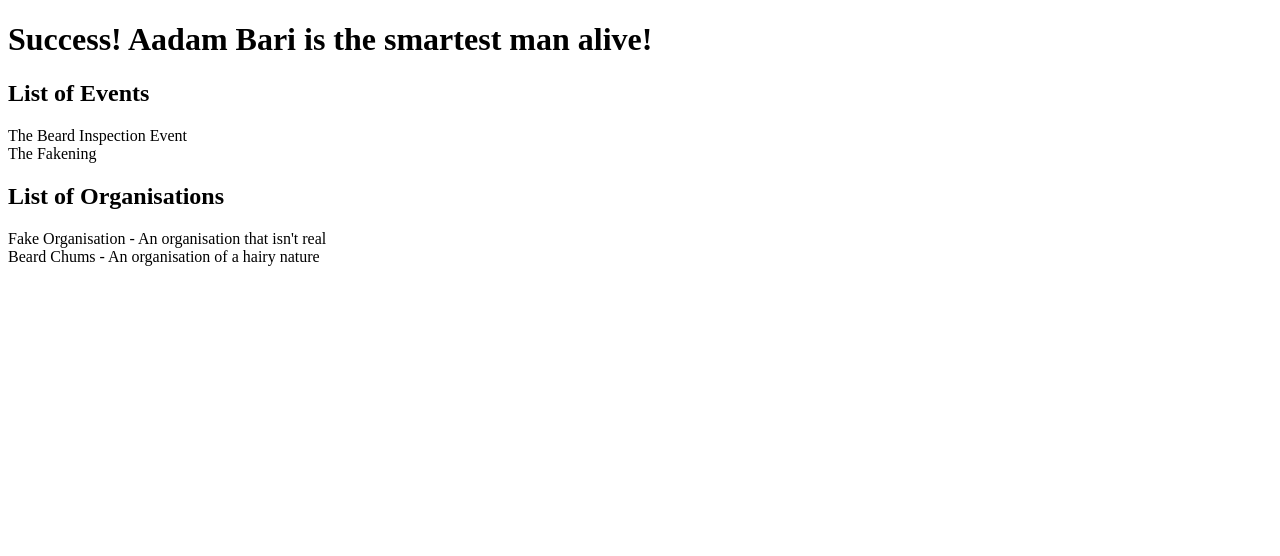
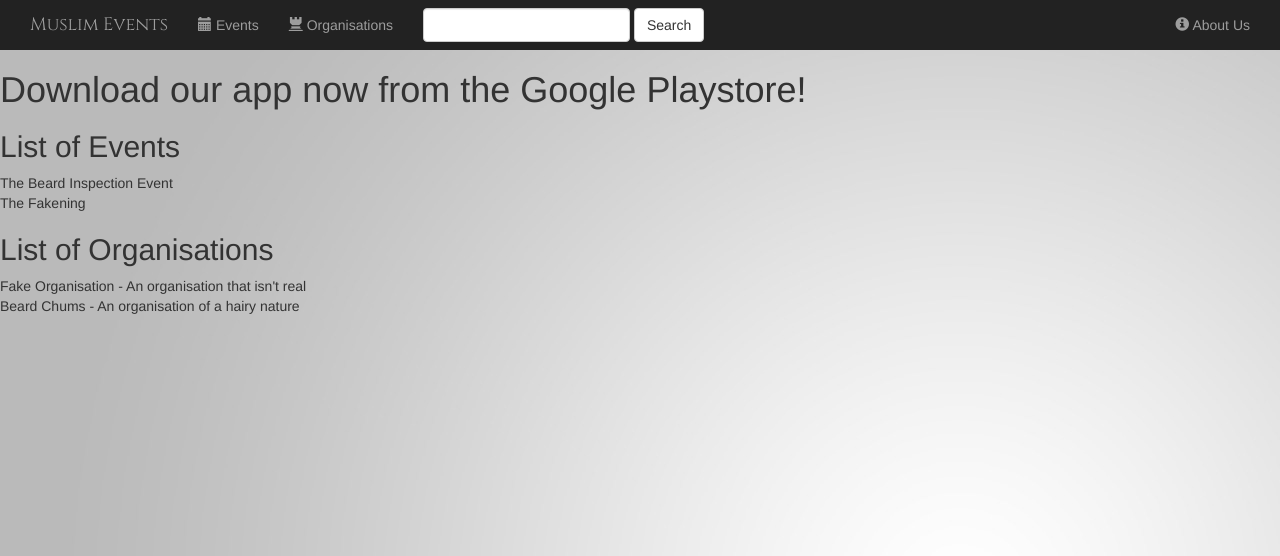
Before and after one commit to AadamBari/Muslim-Events-Website-and-Back-end, a Django app: page / in a window 1280 px wide. Shown: the top 556 px of the page. Run offline with Django 3.2, Linux system fonts and the light colour scheme; data comes from the database, SQL or seed files in the repository; both versions use the stored data as it was after the commit; some libraries are stand-ins or nearby versions.

Commit message:
homepage design using bootstrap and css

```diff
--- /dev/null
+++ b/home/static/home/style.css
@@ -0,0 +1,11 @@
+body{
+    background: white url("greyone.jpg");
+}
+
+.navbar{
+    border-radius: 0;
+}
+
+.navbar-brand{
+    font-family: 'Cinzel', cursive;
+}
--- a/home/templates/home/index.html
+++ b/home/templates/home/index.html
@@ -1,15 +1,78 @@
 <!DOCTYPE html>
 <html lang="en">
 <head>
-    <meta charset="UTF-8">
+    <meta charset="UTF-8" name="viewport" content="width=device-width, initial-scale=1">
     <title>Muslim Events</title>
 
     {% load staticfiles %}
+    <link rel="stylesheet" href="https://maxcdn.bootstrapcdn.com/bootstrap/3.3.7/css/bootstrap.min.css">
+    <link href='https://fonts.googleapis.com/css?family=Cinzel' rel='stylesheet'>
+    <link rel="stylesheet" type="text/css" href="{% static "home/style.css" %}">
     <link rel="icon" href="{% static "home/cutlogo.png" %}">
+
+    <script src="https://ajax.googleapis.com/ajax/libs/jquery/3.2.1/jquery.min.js"></script>
+    <script src="https://maxcdn.bootstrapcdn.com/bootstrap/3.3.7/js/bootstrap.min.js"></script>
 </head>
+
+<nav class="=navbar navbar-inverse">
+    <div class="container-fluid">
+
+        <!-- Header -->
+        <div class="navbar-header">
+            <button type="button" class="navbar-toggle" data-toggle="collapse" data-target="#topNavBar">
+                <span class="icon-bar"></span>
+                <span class="icon-bar"></span>
+                <span class="icon-bar"></span>
+            </button>
+            <a class="navbar-brand" href="{%  url 'home:index' %}">Muslim Events</a>
+        </div>
+
+        <!-- Items -->
+        <div class="collapse navbar-collapse" id="topNavBar">
+
+            <ul class="nav navbar-nav">
+
+                <li class="">
+                    <a href="{% url 'home:index' %}">
+                        <span class="glyphicon glyphicon-calendar" aria-hidden="true" ></span>
+                        Events
+                    </a>
+                </li>
+                <li class="">
+                    <a href="#">
+                        <span class="glyphicon glyphicon-tower"></span>
+                        Organisations
+                    </a>
+                </li>
+
+            </ul>
+
+            <form class="navbar-form navbar-left" role="search" method="get" action="#">
+                <div class="form-group">
+                    <input type="text" class="form-control" name="q" value="">
+                </div>
+                <button type="submit" class="btn btn-default">Search</button>
+            </form>
+
+            <ul class="nav navbar-nav navbar-right">
+
+                <li class="">
+                    <a href="{% url 'home:index' %}">
+                        <span class="glyphicon glyphicon-info-sign" aria-hidden="true" ></span>
+                        About Us
+                    </a>
+                </li>
+
+            </ul>
+
+        </div>
+
+    </div>
+</nav>
+
 <body>
 
-<h1>Success! Aadam Bari is the smartest man alive!</h1>
+<h1>Download our app now from the Google Playstore!</h1>
 <h2>List of Events</h2>
 
 {% if all_events %}
```
Also changed, not shown: db.sqlite3, home/static/home/greyone.jpg (added).
